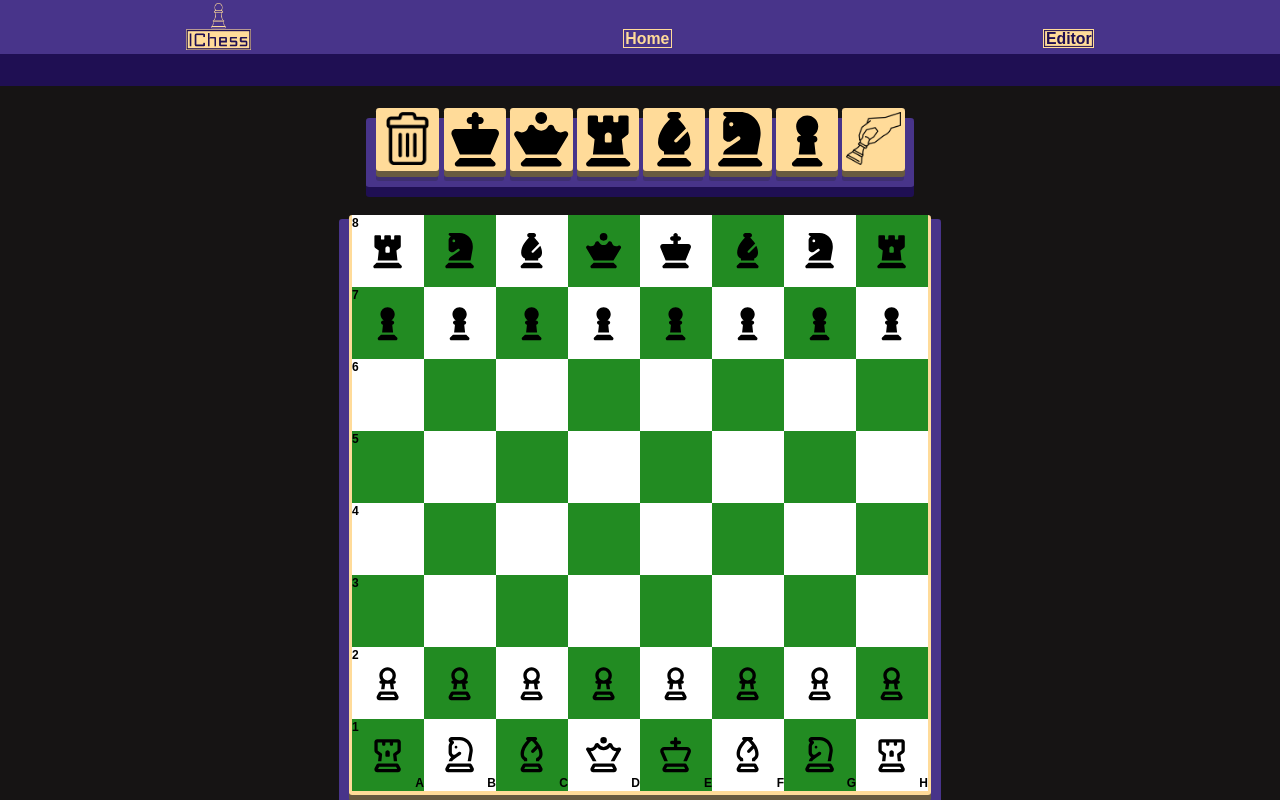
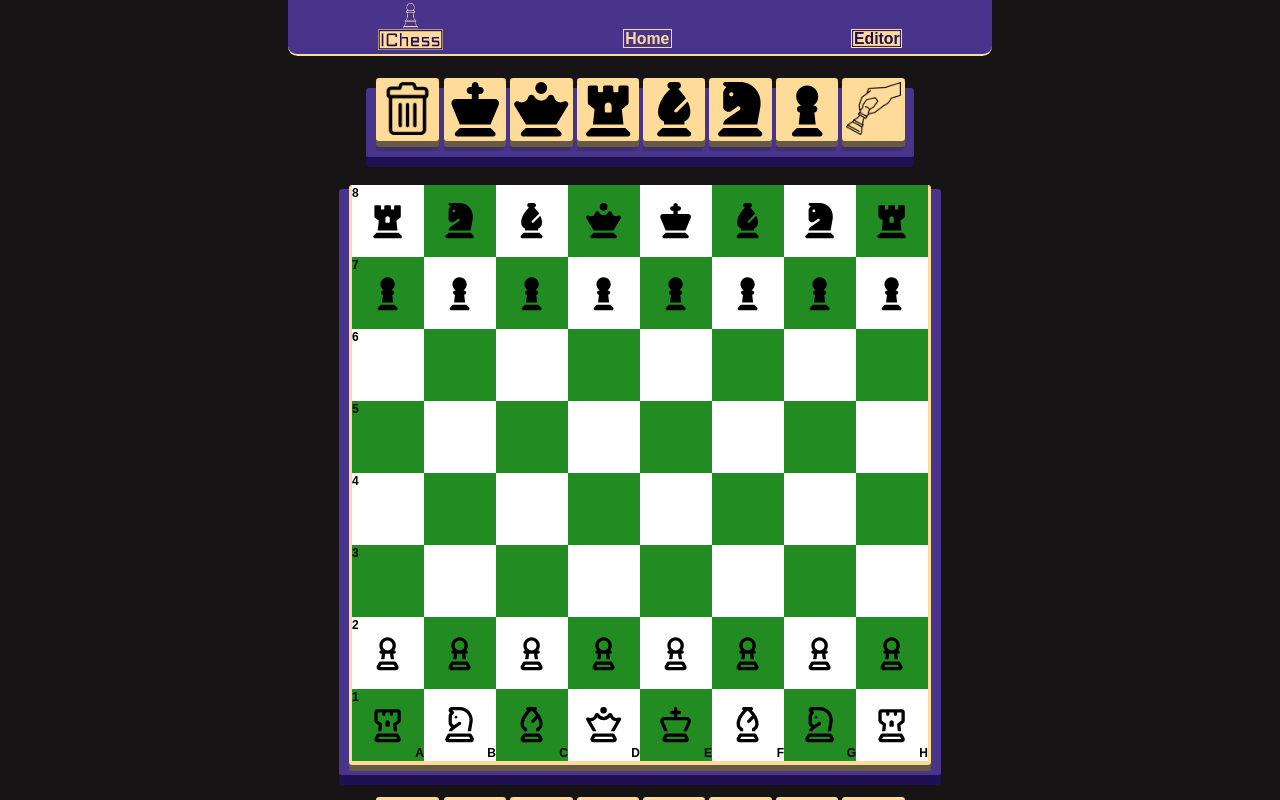
Before and after one commit to IsmaelMastronardi/chessboard, a React (Create React App) app: page /editor in a window 1280 px wide. Shown: the top 800 px of the page. Built offline with nearby package versions, Linux system fonts and the light colour scheme; a web font is replaced by a local one.

Commit message:
change navigation styles

```diff
--- a/src/components/navigation.jsx
+++ b/src/components/navigation.jsx
@@ -19,8 +19,6 @@ return (
         </NavLink>
       </li>
     </ul>
-    <hr />
-    <hr />
   </nav>
 );
 };
--- a/src/styles/navigation.css
+++ b/src/styles/navigation.css
@@ -1,4 +1,8 @@
 nav {
+  width: 90%;
+  max-width: 44rem;
+  margin-left: auto;
+  margin-right: auto;
 }
 
 .nav ul {
@@ -12,6 +16,9 @@ nav {
   padding-top: 0.2rem;
   padding-bottom: 0.2rem;
   z-index: 20;
+  border-bottom: solid 2px var(--primary-yellow);
+  border-bottom-left-radius: 0.6rem;
+  border-bottom-right-radius: 0.6rem;
 }
 
 .nav > hr {
```
